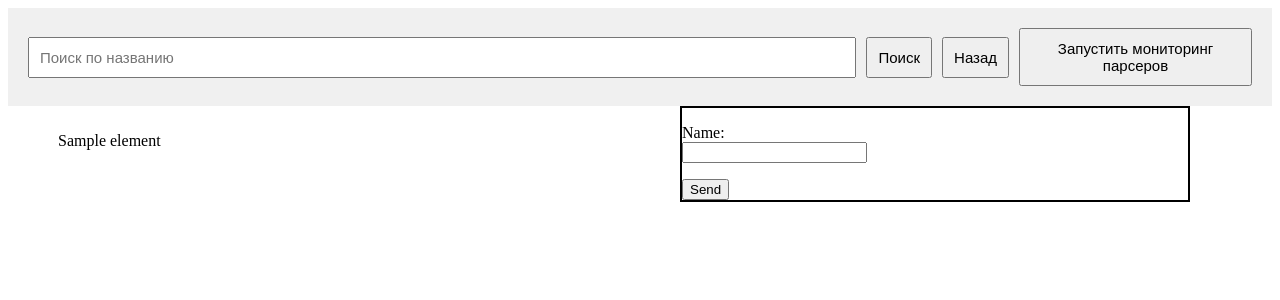
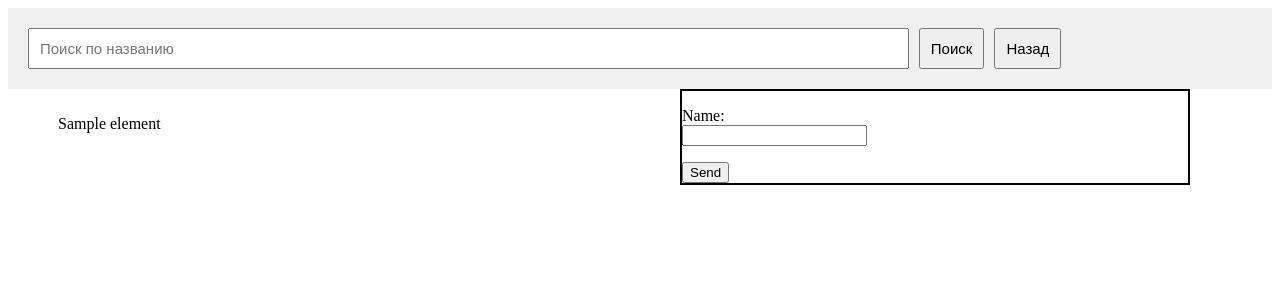
Before and after one commit to krankir/People-Detection, a FastAPI app: template src/templates/list.html in a window 1280 px wide. Shown: the top 300 px of the page. Run offline with FastAPI, Linux system fonts and the light colour scheme; the template is opened without the code that fills it: most values are stand-ins (such as "Sample title", 1, 10 or a date in 2020); parts of the project's set-up code (start-up, migrations or seed data) failed here and were passed over.

Commit message:
Update list.html

```diff
--- a/src/templates/list.html
+++ b/src/templates/list.html
@@ -102,9 +102,6 @@
     <input type="text" class="search-input" id="searchInput" placeholder="Поиск по названию">
     <button class="search-button" onclick="searchElements()">Поиск</button>
     <button class="back-button" onclick="resetSearch()">Назад</button>
-      <form action='/admin/background_log_checking' method='get' style="display: inline;">
-            <button class="back-button">Запустить мониторинг парсеров</button>
-      </form>
   </div>
 <div class="main-container">
   <div class="scroll-container">
```
